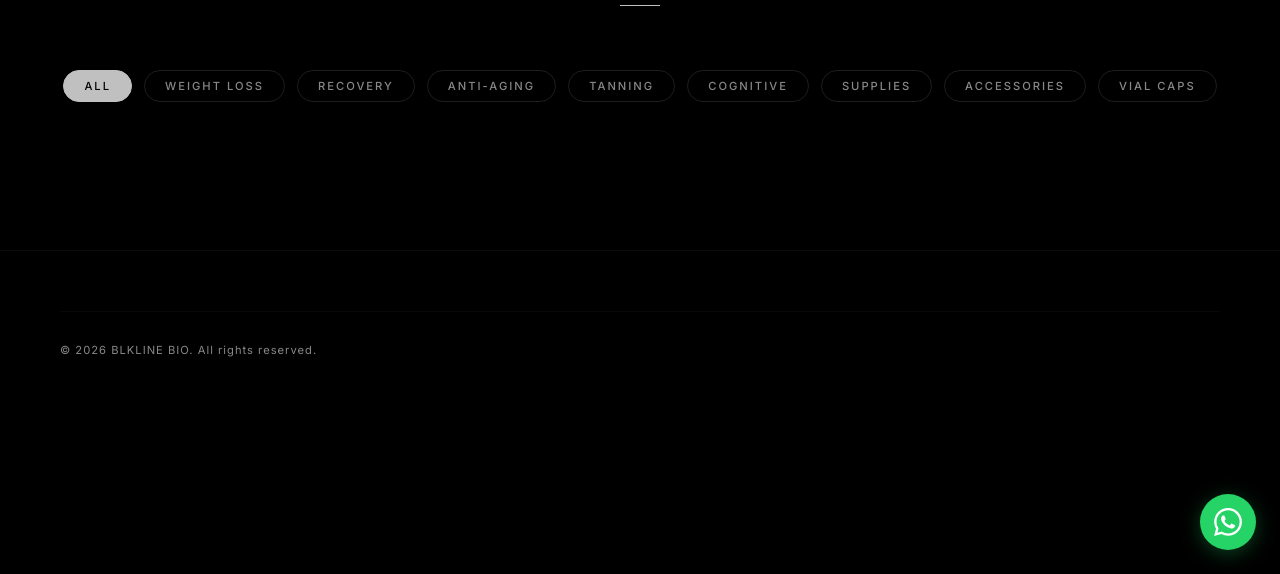
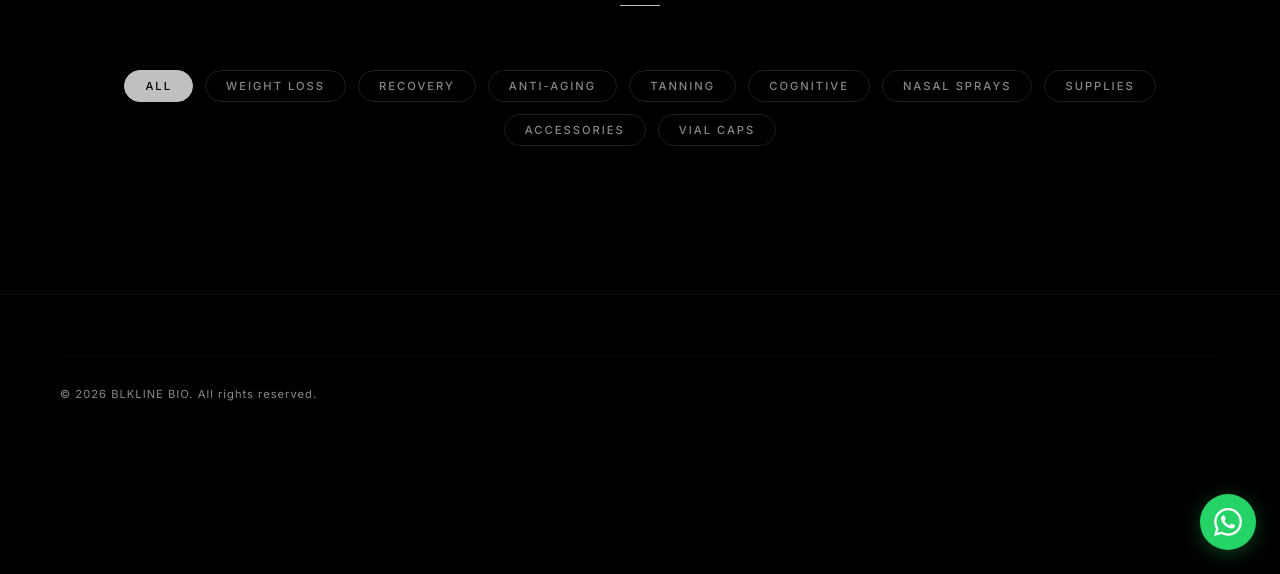
Before and after one commit to anirudhatalmale6-alt/blkline-bio, a plain HTML site: page pages/products.html in a window 1280 px wide. Shown: the part 226-800 px from the top of the page. Drawn offline with nearby package versions, Linux system fonts and the light colour scheme; no server answers.

Commit message:
Restore Nasal Sprays category filter (client reactivated the range)

```diff
--- a/pages/products.html
+++ b/pages/products.html
@@ -60,6 +60,7 @@
         <button class="btn-filter" onclick="filterProducts('Anti-Aging',this)">Anti-Aging</button>
         <button class="btn-filter" onclick="filterProducts('Tanning',this)">Tanning</button>
         <button class="btn-filter" onclick="filterProducts('Cognitive',this)">Cognitive</button>
+        <button class="btn-filter" onclick="filterProducts('Nasal Sprays',this)">Nasal Sprays</button>
         <button class="btn-filter" onclick="filterProducts('Supplies',this)">Supplies</button>
         <button class="btn-filter" onclick="filterProducts('Accessories',this)">Accessories</button>
         <button class="btn-filter" onclick="filterProducts('Vial Caps',this)">Vial Caps</button>
```
